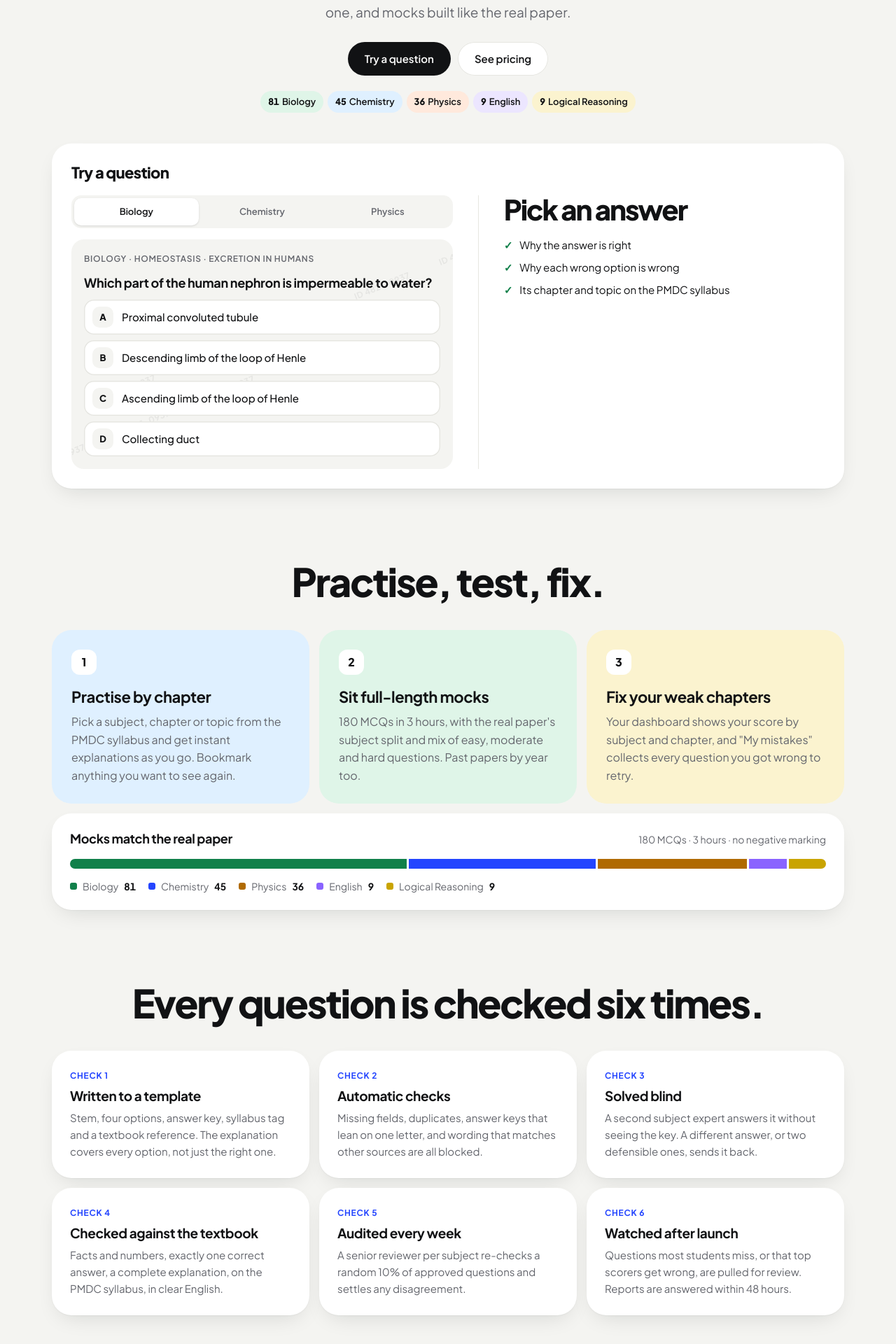
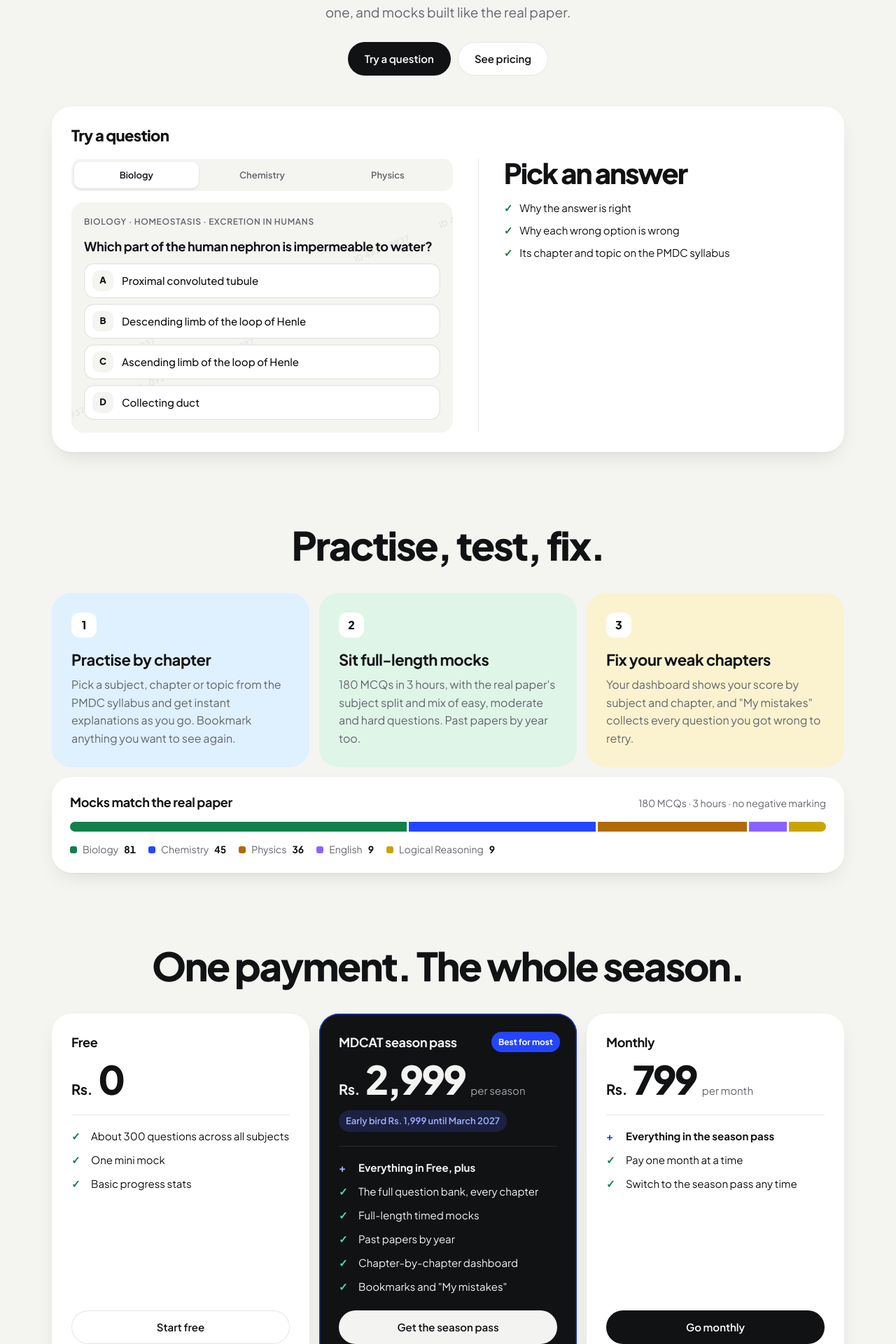
Before and after one commit to hozaifahejaz/mdcat-qbank, a Next.js app: page / in a window 1280 px wide. Shown: the part 380-2300 px from the top of the page at 70% size. Built offline with nearby package versions, Linux system fonts and the light colour scheme.

Commit message:
Drop subject pills and quality section, add app badges
Remove the subject pills under the hero and the six-checks quality
section (and its nav and footer links). Add iOS and Android
"Coming soon" badges to the devices section.

```diff
--- a/app/landing.css
+++ b/app/landing.css
@@ -53,9 +53,6 @@ nav { position: sticky; top: env(safe-area-inset-top, 0px); z-index: 10; padding
 .hero h1 span { color: var(--blue); }
 .hero .sub { font-size: 1.1875rem; max-width: 46ch; text-wrap: balance; }
 .hero .ctas { display: flex; gap: 10px; flex-wrap: wrap; justify-content: center; margin-top: 28px; }
-.who { display: flex; flex-wrap: wrap; justify-content: center; gap: 6px; margin-top: 22px; }
-.who span { font-size: 0.8125rem; font-weight: 600; padding: 5px 11px; border-radius: 999px; }
-.who span b { font-weight: 800; margin-right: 4px; font-variant-numeric: tabular-nums; }
 
 /* Sample question card */
 .app { padding: 28px; display: grid; grid-template-columns: minmax(0, 1.1fr) minmax(0, 1fr); gap: 20px 36px; position: relative; scroll-margin-top: 96px; }
@@ -130,15 +127,6 @@ section { padding-block: 104px 0; scroll-margin-top: 72px; }
 .split-key span::before { content: ""; width: 10px; height: 10px; border-radius: 3px; background: var(--c); }
 .split-key b { color: var(--ink); font-weight: 700; font-variant-numeric: tabular-nums; }
 
-/* Quality: the six checks */
-.checks { display: grid; grid-template-columns: repeat(3, minmax(0, 1fr)); gap: 14px; }
-@media (max-width: 960px) { .checks { grid-template-columns: repeat(2, minmax(0, 1fr)); } }
-@media (max-width: 600px) { .checks { grid-template-columns: minmax(0, 1fr); } }
-.check { padding: 26px; display: grid; gap: 8px; align-content: start; }
-.check .n { font-size: 0.75rem; font-weight: 700; color: var(--blue); text-transform: uppercase; letter-spacing: 0.06em; }
-.check h3 { font-size: 1.1875rem; }
-.check p { color: var(--muted); font-size: 0.9375rem; }
-
 /* Pricing */
 .plans { display: grid; grid-template-columns: repeat(3, minmax(0, 1fr)); gap: 14px; align-items: stretch; }
 @media (max-width: 900px) { .plans { grid-template-columns: minmax(0, 1fr); max-width: 480px; margin-inline: auto; } }
@@ -171,6 +159,9 @@ section { padding-block: 104px 0; scroll-margin-top: 72px; }
 .apps ul { list-style: none; margin: 4px 0 0; padding: 0; display: grid; gap: 10px; }
 .apps li { display: flex; gap: 10px; align-items: baseline; }
 .apps li::before { content: "✓"; color: var(--good); font-weight: 800; }
+.soon { display: flex; flex-wrap: wrap; gap: 8px; margin-top: 8px; }
+.soon span { display: inline-flex; align-items: center; gap: 8px; font-size: 0.875rem; font-weight: 600; padding: 9px 14px; border-radius: 999px; background: var(--card); box-shadow: inset 0 0 0 1px var(--line); }
+.soon small { color: var(--muted); font-weight: 600; font-size: 0.75rem; }
 .phone { justify-self: center; width: 236px; height: 420px; border-radius: 40px; background: var(--card); box-shadow: 0 0 0 8px var(--pill), var(--shadow); padding: 22px 16px; display: grid; align-content: start; gap: 10px; margin-bottom: -60px; position: relative; overflow: hidden; }
 @media (max-width: 860px) { .phone { margin-bottom: -120px; } }
 .phone .notch { width: 72px; height: 18px; border-radius: 99px; background: var(--pill); justify-self: center; margin: -10px 0 8px; }
--- a/app/page.tsx
+++ b/app/page.tsx
@@ -4,16 +4,6 @@ import SampleQuestion from "@/components/SampleQuestion";
 import ThemeToggle from "@/components/ThemeToggle";
 import { paper, prices, site } from "@/lib/site";
 import "./landing.css";
-
-/* The six checks every question passes before it goes live (docs/plan.md, "Question quality control"). */
-const checks = [
-  { title: "Written to a template", text: "Stem, four options, answer key, syllabus tag and a textbook reference. The explanation covers every option, not just the right one." },
-  { title: "Automatic checks", text: "Missing fields, duplicates, answer keys that lean on one letter, and wording that matches other sources are all blocked." },
-  { title: "Solved blind", text: "A second subject expert answers it without seeing the key. A different answer, or two defensible ones, sends it back." },
-  { title: "Checked against the textbook", text: "Facts and numbers, exactly one correct answer, a complete explanation, on the PMDC syllabus, in clear English." },
-  { title: "Audited every week", text: "A senior reviewer per subject re-checks a random 10% of approved questions and settles any disagreement." },
-  { title: "Watched after launch", text: "Questions most students miss, or that top scorers get wrong, are pulled for review. Reports are answered within 48 hours." },
-];
 
 const faqs = [
   { q: "Is this a coaching course?", a: "No. It's a practice tool: MCQs, explanations, timed mocks and past papers. Most students use it alongside their academy or self-study, and it costs a fraction of a course." },
@@ -35,7 +25,6 @@ export default function Home() {
             <Logo />
             <ul>
               <li><a href="#how">How it works</a></li>
-              <li><a href="#quality">Quality</a></li>
               <li><a href="#pricing">Pricing</a></li>
               <li><a href="#faq">FAQ</a></li>
             </ul>
@@ -57,11 +46,6 @@ export default function Home() {
               <div className="ctas">
                 <a className="pill pill-dark" href="#try">Try a question</a>
                 <a className="pill pill-light" href="#pricing">See pricing</a>
-              </div>
-              <div className="who" aria-label="Every subject on the paper">
-                {paper.map((p) => (
-                  <span key={p.subject} style={{ background: p.tone }}><b>{p.count}</b>{p.subject}</span>
-                ))}
               </div>
             </div>
             <SampleQuestion />
@@ -94,19 +78,6 @@ export default function Home() {
               <div className="split-key">
                 {paper.map((p) => <span key={p.subject} style={{ ["--c" as string]: p.solid }}>{p.subject} <b>{p.count}</b></span>)}
               </div>
-            </div>
-          </section>
-
-          <section id="quality">
-            <div className="center rv"><h2>Every question is checked six times.</h2></div>
-            <div className="checks">
-              {checks.map((c, i) => (
-                <div className="card check rv" key={c.title}>
-                  <span className="n">Check {i + 1}</span>
-                  <h3>{c.title}</h3>
-                  <p>{c.text}</p>
-                </div>
-              ))}
             </div>
           </section>
 
@@ -160,6 +131,10 @@ export default function Home() {
                   <li>Switch in one tap, and pick up an unfinished test where you left off</li>
                   <li>Questions carry a faint watermark with your account ID, so leaked screenshots trace back</li>
                 </ul>
+                <div className="soon" aria-label="Mobile apps">
+                  <span><svg width="16" height="16" viewBox="0 0 24 24" fill="none" stroke="currentColor" strokeWidth="2" strokeLinecap="round" aria-hidden="true"><rect x="6" y="2" width="12" height="20" rx="3" /><path d="M11 18h2" /></svg> iOS app <small>Coming soon</small></span>
+                  <span><svg width="16" height="16" viewBox="0 0 24 24" fill="none" stroke="currentColor" strokeWidth="2" strokeLinecap="round" aria-hidden="true"><rect x="6" y="2" width="12" height="20" rx="3" /><path d="M11 18h2" /></svg> Android app <small>Coming soon</small></span>
+                </div>
               </div>
               <div className="phone" aria-hidden="true">
                 <div className="wm">{Array.from({ length: 16 }, (_, i) => <span key={i}>ID 4821-0937</span>)}</div>
@@ -206,7 +181,6 @@ export default function Home() {
             <Logo size={22} />
             <ul>
               <li><a href="#how">How it works</a></li>
-              <li><a href="#quality">Quality</a></li>
               <li><a href="#pricing">Pricing</a></li>
               <li><a href="#faq">FAQ</a></li>
               <li><a href="/privacy">Privacy</a></li>
--- a/components/Reveal.tsx
+++ b/components/Reveal.tsx
@@ -7,7 +7,7 @@ export default function Reveal() {
   useEffect(() => {
     const els = Array.from(document.querySelectorAll<HTMLElement>(".rv"));
     els.forEach((el) => { if (el.getBoundingClientRect().top > innerHeight * 0.92) el.classList.add("wait"); });
-    [".steps", ".plans", ".checks"].forEach((s) => {
+    [".steps", ".plans"].forEach((s) => {
       document.querySelectorAll<HTMLElement>(s + " > .rv").forEach((el, i) => el.style.setProperty("--rd", i * 90 + "ms"));
     });
     if (!("IntersectionObserver" in window)) {
--- a/lib/site.ts
+++ b/lib/site.ts
@@ -13,11 +13,11 @@ export const prices = {
   monthly: "799",
 };
 
-/* The PMDC MDCAT paper: 180 MCQs in 3 hours. "tone" is the pastel chip, "solid" the bar colour in the paper split. */
+/* The PMDC MDCAT paper: 180 MCQs in 3 hours. "solid" is its colour in the paper split. */
 export const paper = [
-  { subject: "Biology", count: 81, tone: "var(--mint)", solid: "var(--good)" },
-  { subject: "Chemistry", count: 45, tone: "var(--sky)", solid: "var(--blue)" },
-  { subject: "Physics", count: 36, tone: "var(--peach)", solid: "var(--warn)" },
-  { subject: "English", count: 9, tone: "var(--lilac)", solid: "#8a63ff" },
-  { subject: "Logical Reasoning", count: 9, tone: "var(--lemon)", solid: "#c9a400" },
+  { subject: "Biology", count: 81, solid: "var(--good)" },
+  { subject: "Chemistry", count: 45, solid: "var(--blue)" },
+  { subject: "Physics", count: 36, solid: "var(--warn)" },
+  { subject: "English", count: 9, solid: "#8a63ff" },
+  { subject: "Logical Reasoning", count: 9, solid: "#c9a400" },
 ];
```
